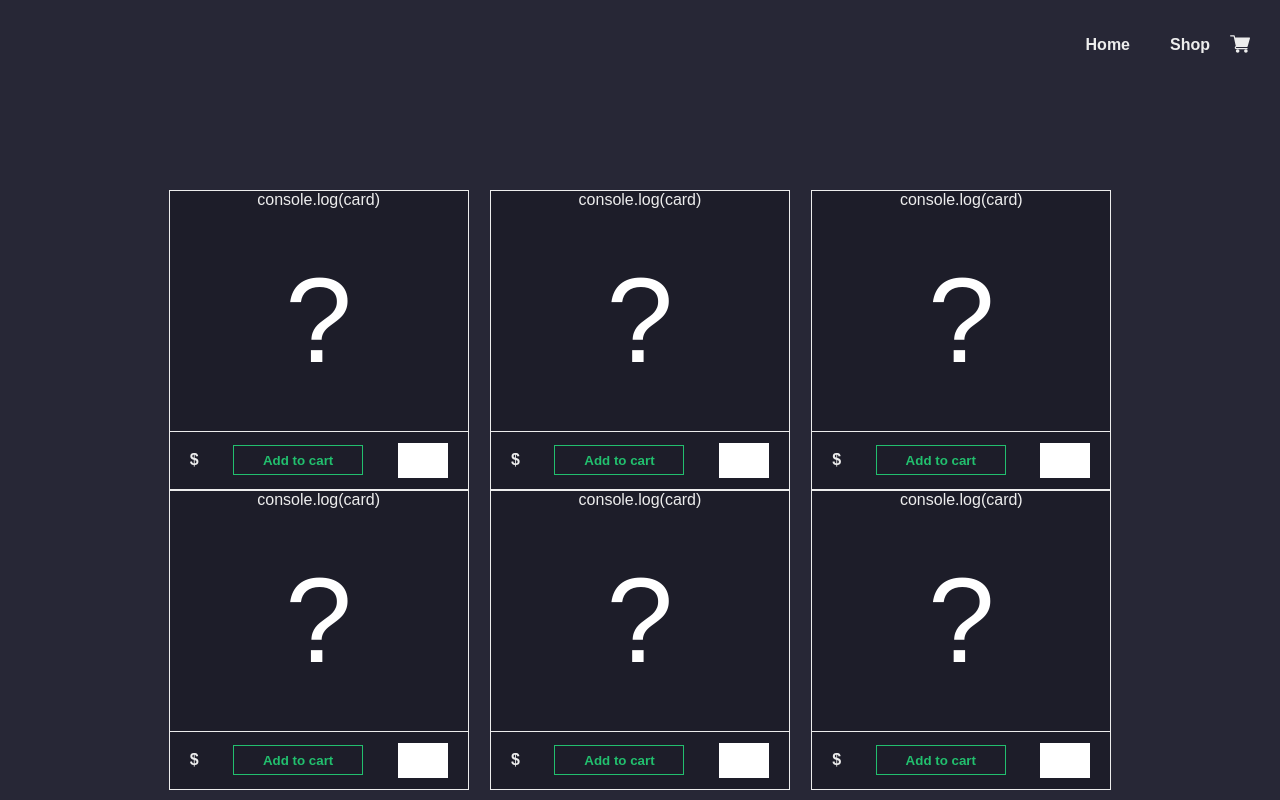
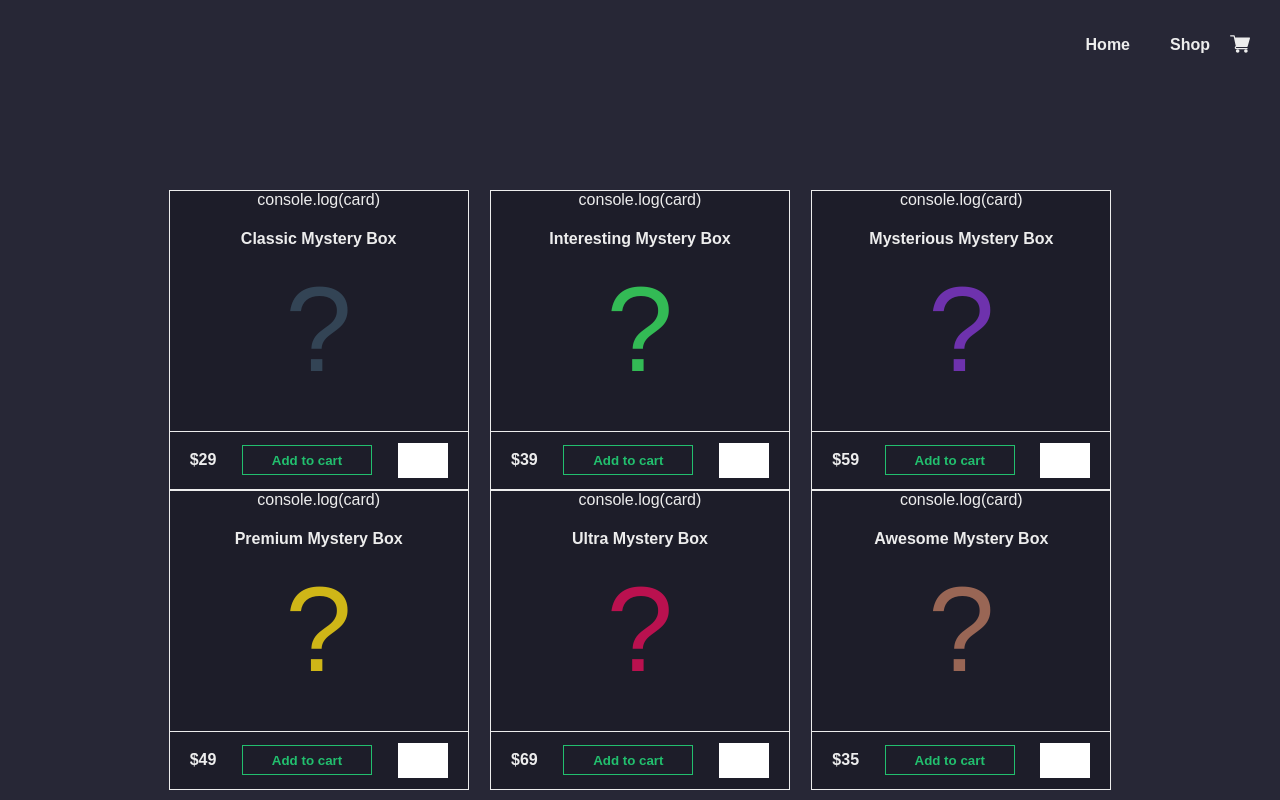
Before and after one commit to Bartholomeas/shopping-cart-react, a React (Create React App) app: page /shopping in a window 1280 px wide. Built offline with nearby package versions, Linux system fonts and the light colour scheme.

Commit message:
fighting with context and routing

```diff
--- a/src/components/organisms/Shoppage/Shoppage.js
+++ b/src/components/organisms/Shoppage/Shoppage.js
@@ -9,9 +9,8 @@ const Shoppage = () => {
   return (
     <Wrapper>
       <CardsWrapper>
-        {cards.map((card, { id, name, price, color }) => {
-          console.log(card);
-          return <ShopCard card={card} id={id} key={id} name={name} price={price} color={color} />;
+        {cards.map(({ id, name, price, color }) => {
+          return <ShopCard id={id} key={id} name={name} price={price} color={color} />;
         })}
       </CardsWrapper>
     </Wrapper>
```
Also changed, not shown: 1 other file (tests, documents, lock files or other folders).
